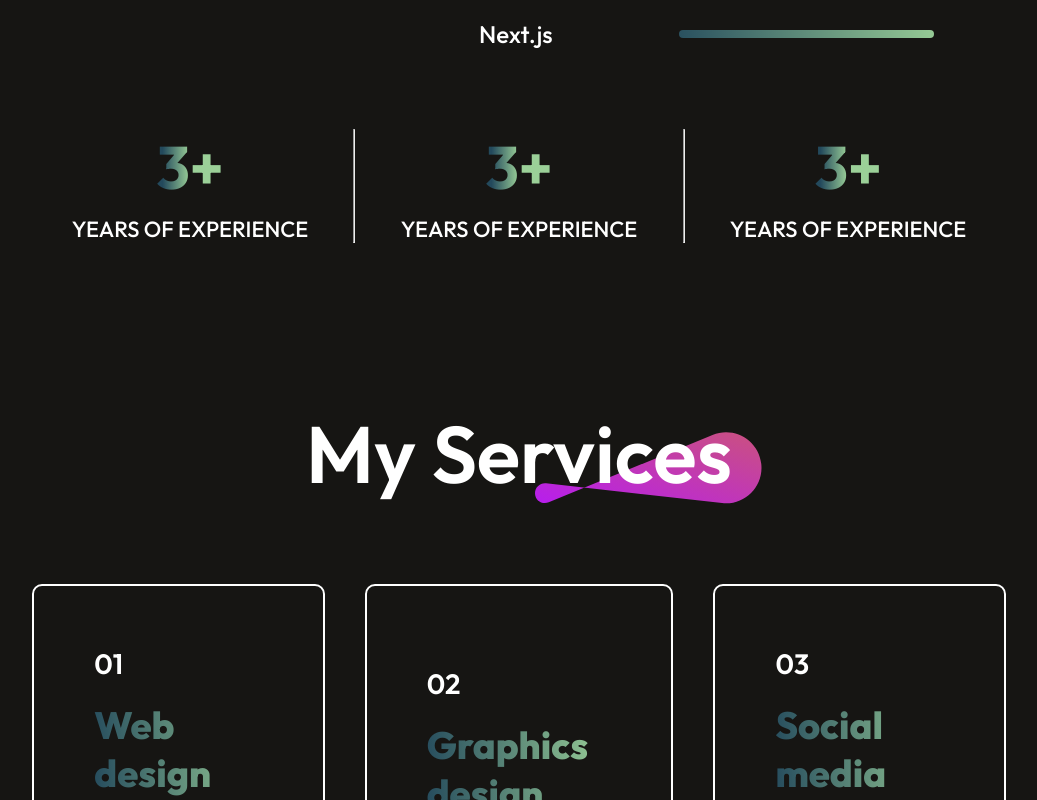
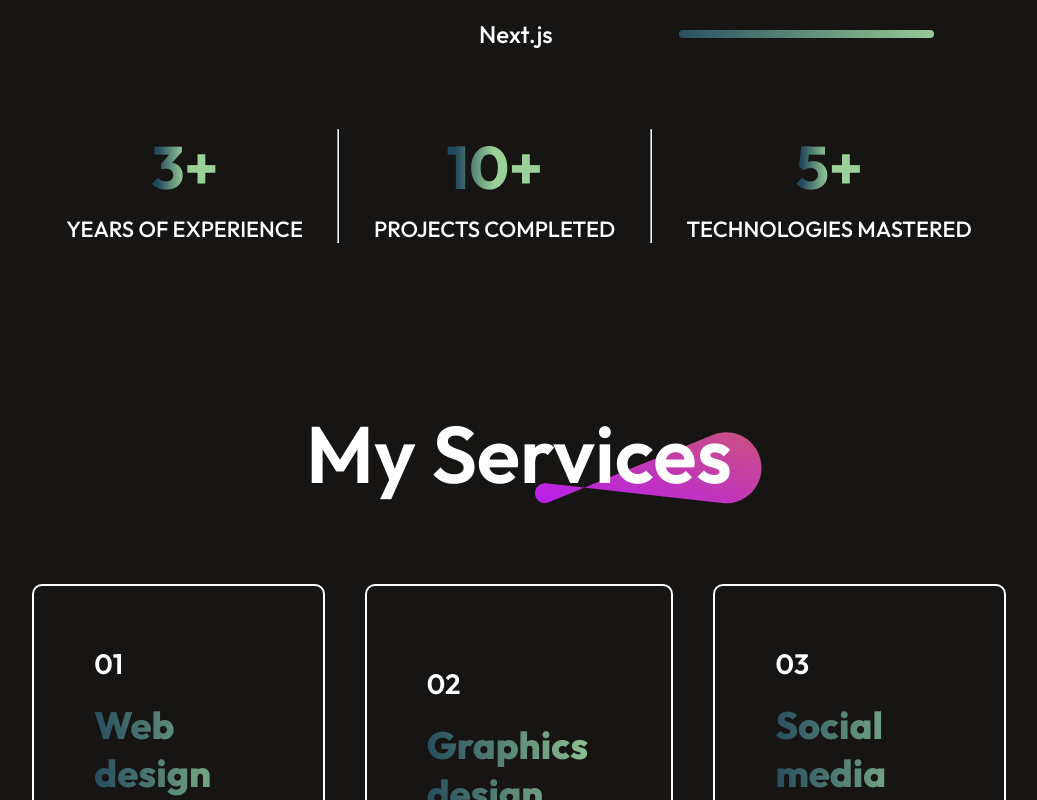
Before and after one commit to garywn/Personal-Portfolio, a React (Vite) app: page / in a window 1280 px wide. Shown: the part 2200-3000 px from the top of the page, without its empty margins (121-1158 px from the left). Built offline with nearby package versions, Linux system fonts and the light colour scheme.

Commit message:
"Changes to About Me"

```diff
--- a/src/Components/About/About.jsx
+++ b/src/Components/About/About.jsx
@@ -34,13 +34,13 @@ const About = () => {
         </div>
         <hr />
         <div className="about-achievement">
-            <h1>3+</h1>
-            <p>YEARS OF EXPERIENCE</p>
+            <h1>10+</h1>
+            <p>PROJECTS COMPLETED</p>
         </div>
         <hr />
         <div className="about-achievement">
-            <h1>3+</h1>
-            <p>YEARS OF EXPERIENCE</p>
+            <h1>5+</h1>
+            <p>TECHNOLOGIES MASTERED</p>
         </div>
       </div>
     </div>
--- a/src/Components/Contact/Contact.jsx
+++ b/src/Components/Contact/Contact.jsx
@@ -45,7 +45,7 @@ const Contact = () => {
                     <img src={email_icon} alt="" /> <p>Garywn123@gmail.com</p>
                 </div>
                 <div className="contact-detail">
-                    <img src={phone_icon} alt="" /> <p>(123) 456-7890</p>
+                    <img src={phone_icon} alt="" /> <p>(979) 820-2144</p>
                 </div>
                 <div className="contact-detail">
                     <img src={location_icon} alt="" /> <p>Dallas, TX</p>
```
